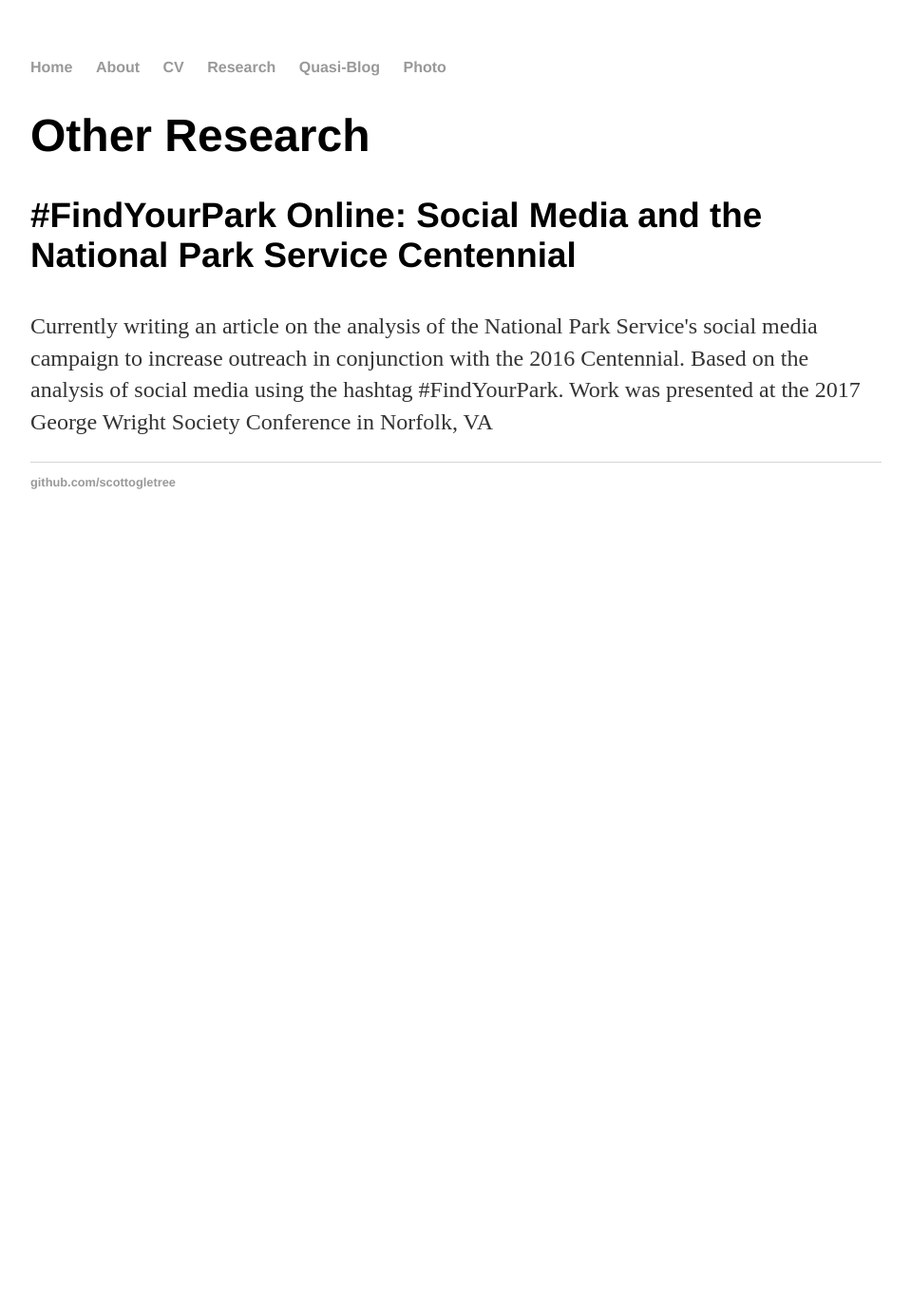
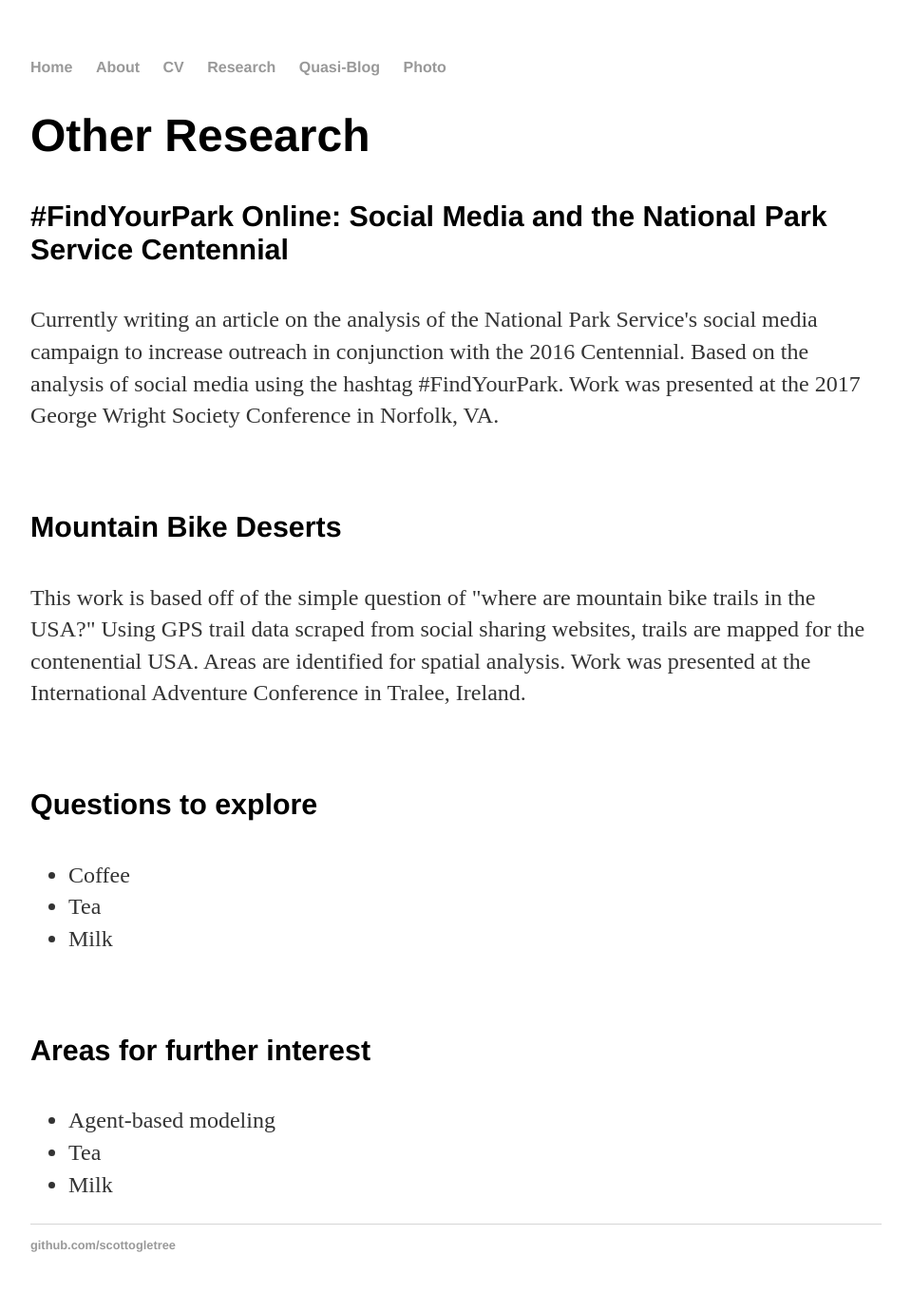
Before and after one commit to scottogletree/ogletrees.github.io, a Jekyll site: the page built from research/other_research.html, in a window 1280 px wide. Shown: the whole page at 95% size, without its empty margins (160-1119 px from the left). Built offline with Jekyll 4.4.1, drawn with Linux system fonts in a browser that asks for light colours; before the commit the page ends 900 px from its top, so only the background shows below that.

Commit message:
some more stuff

```diff
--- a/research/other_research.html
+++ b/research/other_research.html
@@ -4,5 +4,22 @@ title: Research - Other - S Ogletree
 ---
 
       <h1>Other Research</h1>
-<h3>#FindYourPark Online: Social Media and the National Park Service Centennial</h3>
-<p>Currently writing an article on the analysis of the National Park Service's social media campaign to increase outreach in conjunction with the 2016 Centennial. Based on the analysis of social media using the hashtag #FindYourPark. Work was presented at the 2017 George Wright Society Conference in Norfolk, VA</p>
+<h4>#FindYourPark Online: Social Media and the National Park Service Centennial</h3>
+<p>Currently writing an article on the analysis of the National Park Service's social media campaign to increase outreach in conjunction with the 2016 Centennial. Based on the analysis of social media using the hashtag #FindYourPark. Work was presented at the 2017 George Wright Society Conference in Norfolk, VA.</p>
+<br>
+<h4>Mountain Bike Deserts</h3>
+<p>This work is based off of the simple question of "where are mountain bike trails in the USA?" Using GPS trail data scraped from social sharing websites, trails are mapped for the contenential USA. Areas are identified for spatial analysis. Work was presented at the International Adventure Conference  in Tralee, Ireland.</p>
+<br>
+<h4>Questions to explore</h3>
+<ul>
+  <li>Coffee</li>
+  <li>Tea</li>
+  <li>Milk</li>
+</ul>
+<br>
+<h4>Areas for further interest</h3>
+<ul>
+  <li>Agent-based modeling</li>
+  <li>Tea</li>
+  <li>Milk</li>
+</ul>
```
